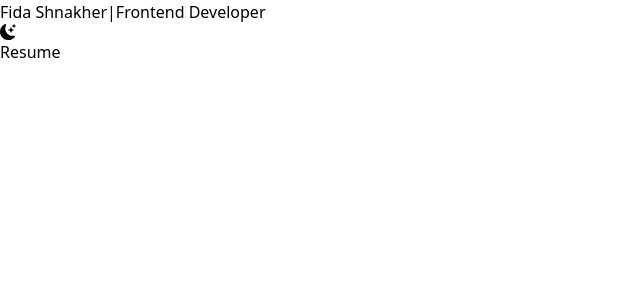
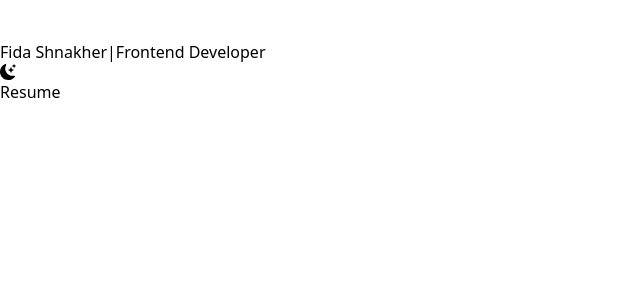
Before and after one commit to fidashn/fida-shnakher-portfolio, a Next.js app: page / in a window 1280 px wide. Shown: the top 300 px of the page, without its empty margins (0-640 px from the left). Built offline with nearby package versions, Linux system fonts and the light colour scheme.

Commit message:
added padding to the y of the navbar

```diff
--- a/pages/index.tsx
+++ b/pages/index.tsx
@@ -14,7 +14,7 @@ export default function Home() {
 
       <main >
         <section className='min-h-screen'>
-          <nav>
+          <nav className='py-10'>
             <h1>Fida Shnakher|Frontend Developer</h1>
             <ul>
              <li><BsFillMoonStarsFill/></li>
```
